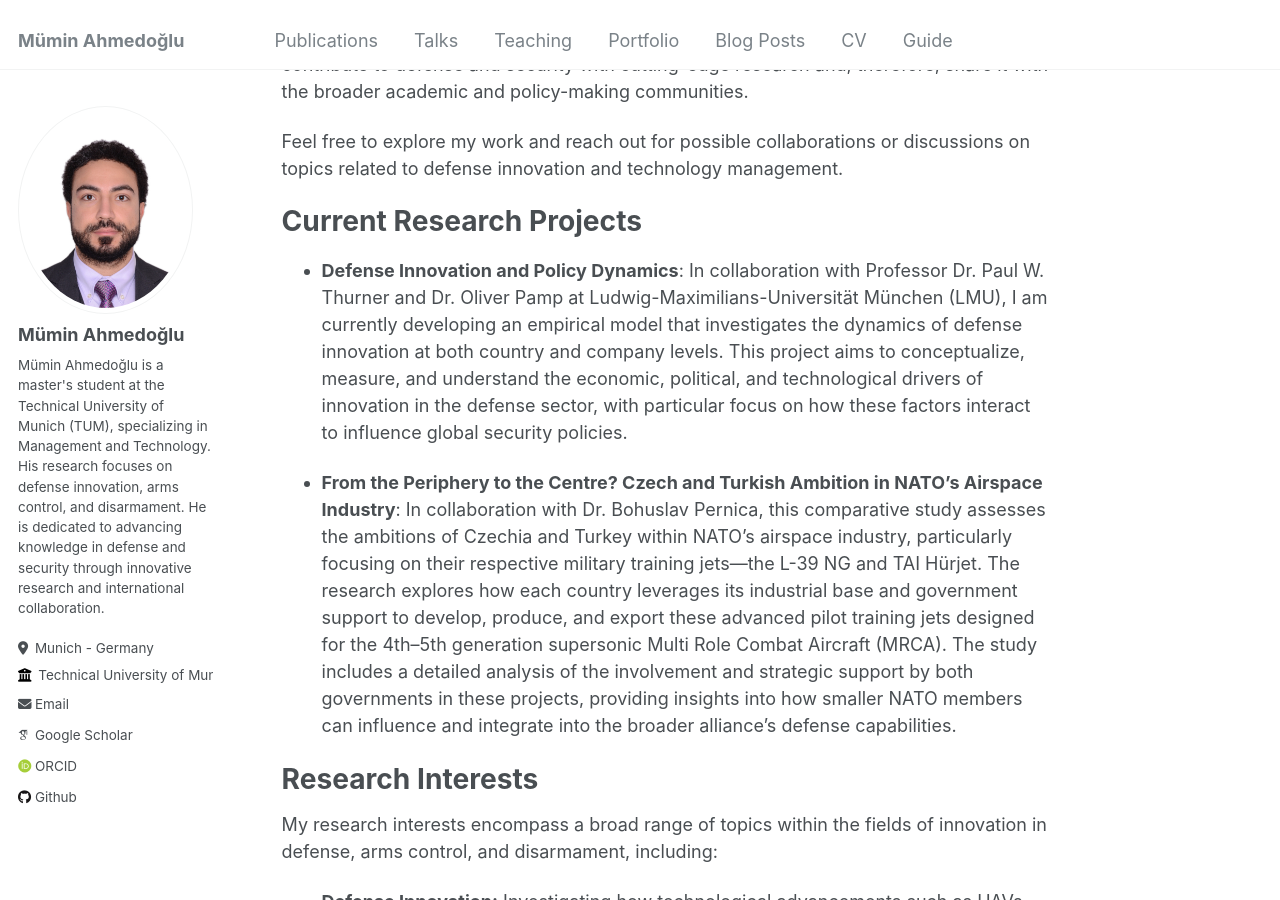
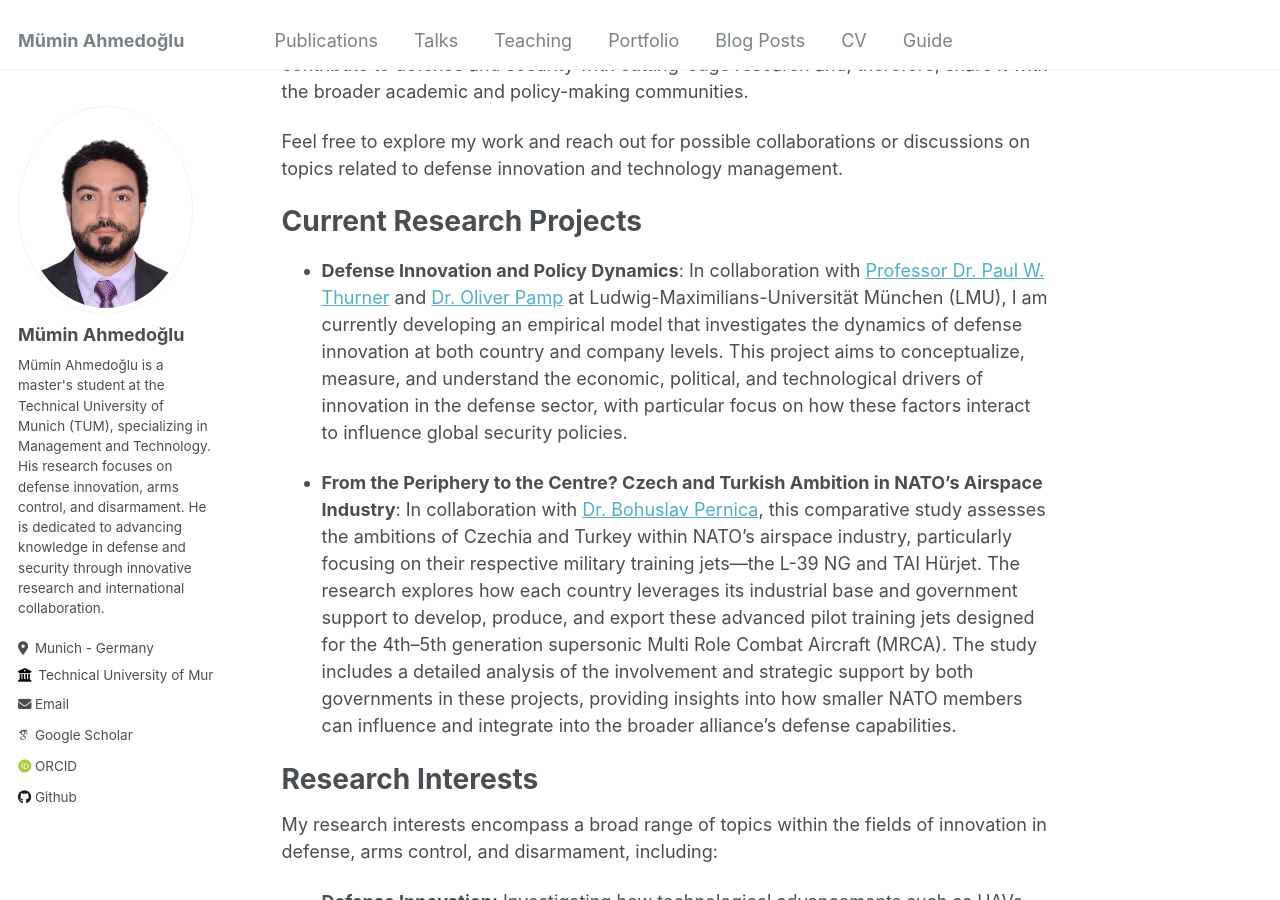
Before and after one commit to ahmedoglu/ahmedoglu.github.io, a Jekyll site: the page built from _pages/about.md, in a window 1280 px wide and 900 px high, scrolled down 763 px. Built offline with Jekyll 4.4.1, drawn with Linux system fonts in a browser that asks for light colours; some web fonts are replaced; part of the change alters nothing that is shown.

```diff
--- a/_pages/about.md
+++ b/_pages/about.md
@@ -19,9 +19,9 @@ Feel free to explore my work and reach out for possible collaborations or discus
 
 Current Research Projects
 ======
-- **Defense Innovation and Policy Dynamics**: In collaboration with Professor Dr. Paul W. Thurner and Dr. Oliver Pamp at Ludwig-Maximilians-Universität München (LMU), I am currently developing an empirical model that investigates the dynamics of defense innovation at both country and company levels. This project aims to conceptualize, measure, and understand the economic, political, and technological drivers of innovation in the defense sector, with particular focus on how these factors interact to influence global security policies.
+- **Defense Innovation and Policy Dynamics**: In collaboration with [Professor Dr. Paul W. Thurner](https://www.gsi.uni-muenchen.de/personen/professoren/thurner/index.html) and [Dr. Oliver Pamp](https://www.en.gsi.uni-muenchen.de/people/academic/oliver_pamp/index.html) at Ludwig-Maximilians-Universität München (LMU), I am currently developing an empirical model that investigates the dynamics of defense innovation at both country and company levels. This project aims to conceptualize, measure, and understand the economic, political, and technological drivers of innovation in the defense sector, with particular focus on how these factors interact to influence global security policies.
 
-- **From the Periphery to the Centre? Czech and Turkish Ambition in NATO’s Airspace Industry**: In collaboration with Dr. Bohuslav Pernica, this comparative study assesses the ambitions of Czechia and Turkey within NATO's airspace industry, particularly focusing on their respective military training jets—the L-39 NG and TAI Hürjet. The research explores how each country leverages its industrial base and government support to develop, produce, and export these advanced pilot training jets designed for the 4th–5th generation supersonic Multi Role Combat Aircraft (MRCA). The study includes a detailed analysis of the involvement and strategic support by both governments in these projects, providing insights into how smaller NATO members can influence and integrate into the broader alliance's defense capabilities.
+- **From the Periphery to the Centre? Czech and Turkish Ambition in NATO’s Airspace Industry**: In collaboration with [Dr. Bohuslav Pernica](https://www.muni.cz/en/people/161932-bohuslav-pernica), this comparative study assesses the ambitions of Czechia and Turkey within NATO's airspace industry, particularly focusing on their respective military training jets—the L-39 NG and TAI Hürjet. The research explores how each country leverages its industrial base and government support to develop, produce, and export these advanced pilot training jets designed for the 4th–5th generation supersonic Multi Role Combat Aircraft (MRCA). The study includes a detailed analysis of the involvement and strategic support by both governments in these projects, providing insights into how smaller NATO members can influence and integrate into the broader alliance's defense capabilities.
 
 Research Interests
 ======
```
